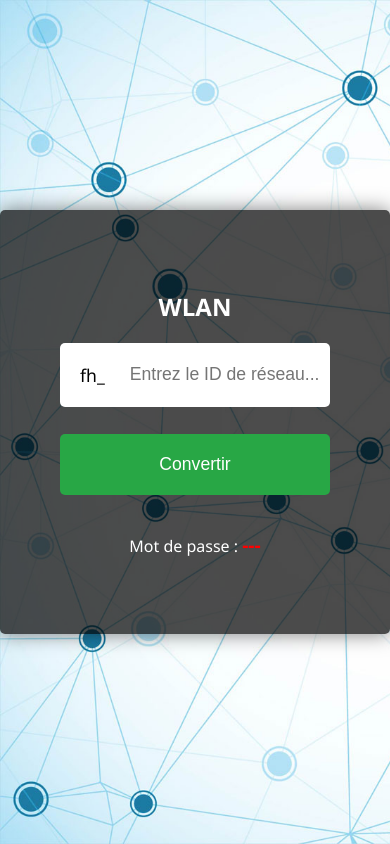
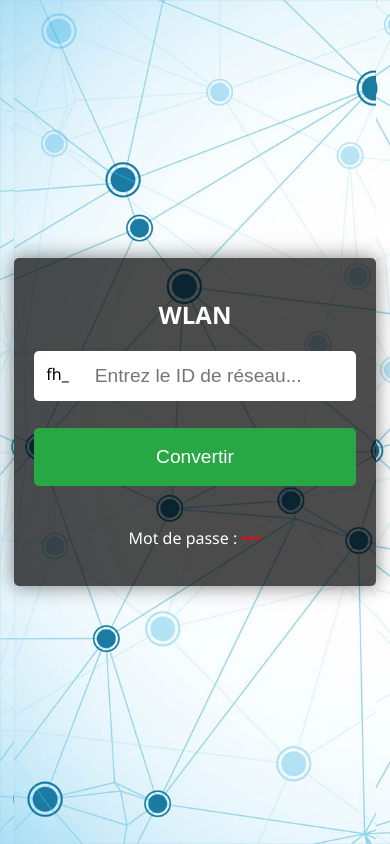
Before and after one commit to AchRaF850/password, a plain HTML site: page index.html in a window 390 px wide. Drawn offline with Linux system fonts and the light colour scheme.

Commit message:
Update index.html

```diff
--- a/index.html
+++ b/index.html
@@ -3,6 +3,7 @@
 <html lang="fr">
 <head>
   <meta charset="UTF-8">
+  <meta name="viewport" content="width=device-width, initial-scale=1.0">
   <title>Convertisseur WLAN</title>
   <style>
     html, body {
@@ -10,7 +11,7 @@
       margin: 0;
       padding: 0;
       font-family: 'Segoe UI', Tahoma, Geneva, Verdana, sans-serif;
-    background: url('6481.png');
+      background: url('6481.png');
       background-size: cover;
       color: #ffffff;
       display: flex;
@@ -45,8 +46,8 @@
       border: none;
     }
     input {
-      padding: 5px;
-      font-size: 1.1rem;
+      padding: 14px;
+      font-size: 1.3rem;
       border: none;
       width: 100%;
       border-top-right-radius: 5px;
@@ -55,9 +56,9 @@
       color: #000000;
     }
     button {
-      padding: 20px;
+      padding: 18px;
       width: 100%;
-      font-size: 1.1rem;
+      font-size: 1.4rem;
       margin: 20px 0;
       border-radius: 5px;
       border: none;
@@ -72,13 +73,28 @@
       font-weight: bold;
       color: red;
       margin-top: 25px;
-      font-size: 1.2rem;
+      font-size: 1.3rem;
+    }
+    @media screen and (max-width: 480px) {
+      .container {
+        padding: 20px;
+      }
+      .prefix {
+        padding: 12px;
+        font-size: 1rem;
+      }
+      input, button {
+        font-size: 1.2rem;
+      }
+      #Password {
+        font-size: 1.3rem;
+      }
     }
   </style>
 </head>
 <body>
   <div class="container">
-    <h2> WLAN</h2>
+    <h2>WLAN</h2>
     <div class="input-group">
       <span class="prefix">fh_</span>
       <input type="text" id="entree" placeholder="Entrez le ID de réseau...">
@@ -93,7 +109,7 @@
         'a': '5', 'b': '4', 'c': '3', 'd': '2', 'e': '1', 'f': '0',
         '0': 'f', '1': 'e', '2': 'd', '3': 'c', '4': 'b', '5': 'a',
         '6': '9', '7': '8', '8': '7', '9': '6','A': '5', 'B': '4',
-		'C': '3', 'D': '2', 'E': '1', 'F': '0'
+        'C': '3', 'D': '2', 'E': '1', 'F': '0'
       };
       return table[c] || c;
     }
```
